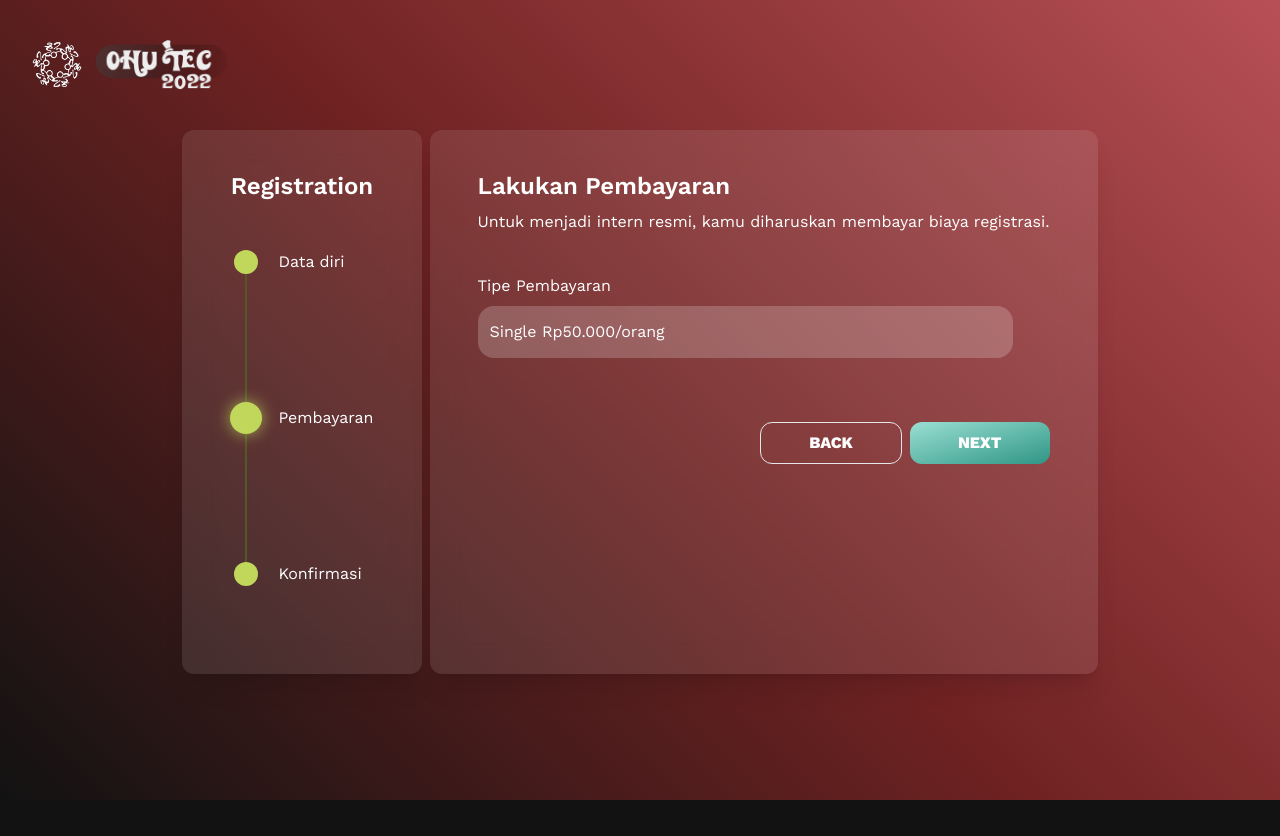
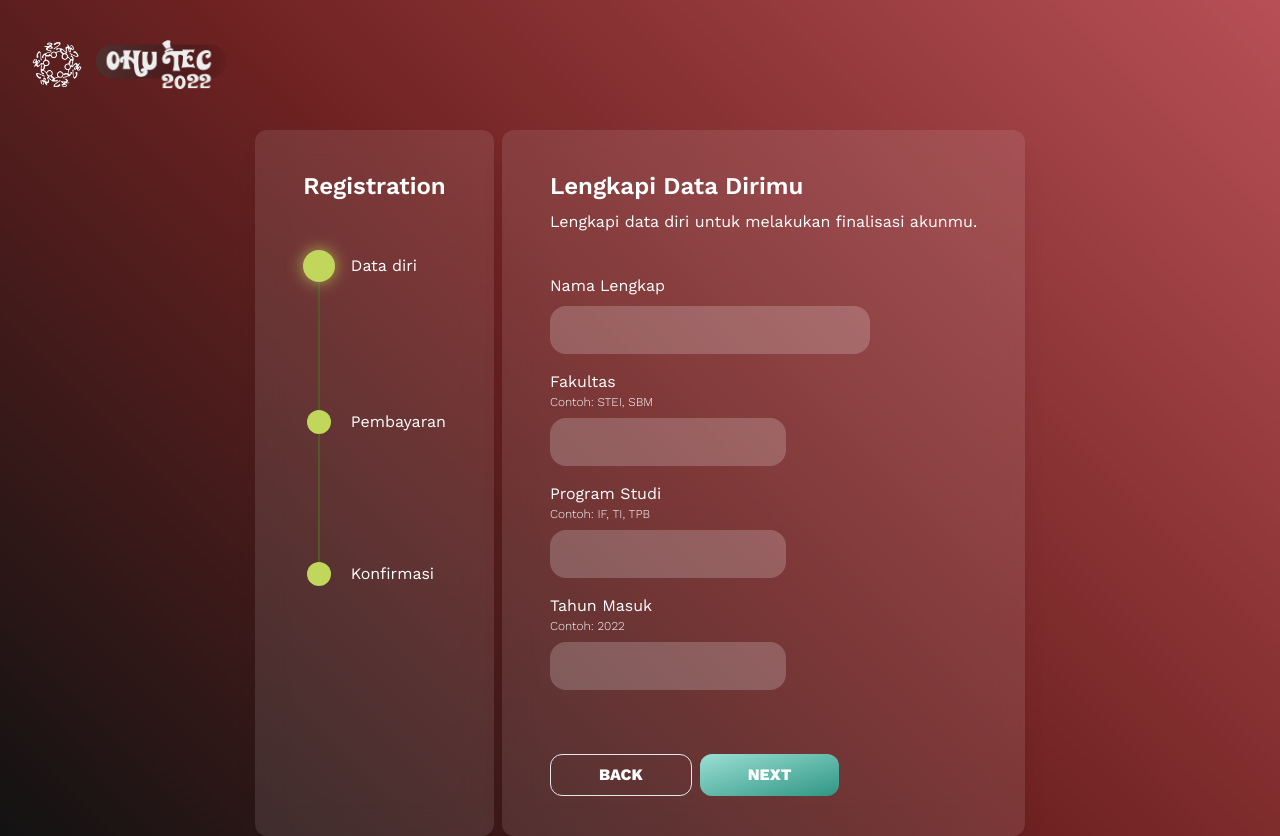
Before and after one commit to TECInternship/Frontend, a Next.js app: page /personal-data in a window 1280 px wide. Before the commit the page ends 800 px from the top, so only its background shows below. Built offline with nearby package versions, Linux system fonts and the light colour scheme.

Commit message:
connect edit user and create payment api

```diff
--- a/components/Auth/Login.js
+++ b/components/Auth/Login.js
@@ -18,7 +18,7 @@ const Login = ({ onClick }) => {
         `http://localhost:4000/api/login/?email=${email}&password=${password}`
       )
       .then((res) => {
-        localStorage.setItem("user", JSON.stringify(res.data));
+        localStorage.setItem("user", res.data._id);
         router.push("/");
       })
       .catch((err) => {
@@ -61,17 +61,17 @@ const Login = ({ onClick }) => {
           </span>
         </p>
       </div>
-      <div className="text-center py-6 mb-6 space-x-2">
+      <div className="flex flex-row-reverse text-center py-6 mb-6 gap-2">
+        <input
+          type="submit"
+          value="LOGIN"
+          className="px-12 py-2 rounded-xl text-md font-bold bg-gradient-to-br from-[#9ADFD3] to-[#2F9685] cursor-pointer"
+        />
         <Link href="/">
           <button className="px-12 py-2 rounded-xl text-md font-bold border cursor-pointer">
             Back
           </button>
         </Link>
-        <input
-          type="submit"
-          value="LOGIN"
-          className="px-12 py-2 rounded-xl text-md font-bold bg-gradient-to-br from-[#9ADFD3] to-[#2F9685] cursor-pointer"
-        />
       </div>
     </form>
   );
--- a/components/Auth/Register.js
+++ b/components/Auth/Register.js
@@ -6,7 +6,6 @@ import { useRouter } from "next/router";
 const Register = ({ onClick }) => {
   const router = useRouter();
 
-  const [route, setRoute] = useState();
   const [email, setEmail] = useState("");
   const [password, setPassword] = useState("");
   const [konfirmasi, setKonfirmasi] = useState("");
@@ -33,7 +32,7 @@ const Register = ({ onClick }) => {
             password,
           })
           .then((res) => {
-            localStorage.setItem("user", JSON.stringify(res.data));
+            localStorage.setItem("user", res.data._id);
             router.push("/personal-data");
             // window.location.reload();
           })
--- a/components/Auth/Register1.js
+++ b/components/Auth/Register1.js
@@ -1,10 +1,57 @@
-import React from "react";
+import React, { useState, useEffect } from "react";
 import Card from "../Card";
 import Link from "next/link";
+import axios from "axios";
 
-export default function Register1(props) {
+export default function Register1({ setActive, name, setName }) {
+  const [fakultas, setFakultas] = useState("");
+  const [jurusan, setJurusan] = useState("");
+  const [tahunMasuk, setTahunMasuk] = useState("");
+  const [userId, setUserId] = useState("");
+  const [user, setUser] = useState("");
+
+  useEffect(() => {
+    setUserId(localStorage.getItem("user"));
+  }, []);
+
+  useEffect(() => {
+    if (localStorage.getItem("user")) {
+      axios
+        .get(
+          `http://localhost:4000/api/get-user/?_id=${localStorage.getItem(
+            "user"
+          )}`
+        )
+        .then((res) => {
+          setUser(res.data);
+          setName(res.data.name);
+          setFakultas(res.data.fakultas);
+          setJurusan(res.data.jurusan);
+          setTahunMasuk(res.data.tahunMasuk);
+        })
+        .catch((err) => console.log(err));
+    }
+  }, []);
+
+  const handleSubmit = (e) => {
+    e.preventDefault();
+
+    axios
+      .post("http://localhost:4000/api/edit-user", {
+        _id: userId,
+        name,
+        fakultas,
+        jurusan,
+        tahunMasuk,
+      })
+      .then((res) => {
+        setActive("2");
+      })
+      .catch((err) => console.log(err));
+  };
+
   return (
-    <form className="px-12 py-10" onSubmit={() => props.setActive("2")}>
+    <form className="px-12 py-10" onSubmit={handleSubmit}>
       <h1 className="text-2xl font-semibold">Lengkapi Data Dirimu</h1>
       <h2 className="mt-2">
         Lengkapi data diri untuk melakukan finalisasi akunmu.
@@ -15,8 +62,8 @@ export default function Register1(props) {
       <input
         type="text"
         className="mt-2 w-3/4 p-3 rounded-2xl bg-white/20 backdrop-blur-none outline-none"
-        value={props.name}
-        onChange={(e) => props.setName(e.target.value)}
+        value={name}
+        onChange={(e) => setName(e.target.value)}
         required
       />
 
@@ -26,8 +73,8 @@ export default function Register1(props) {
       <input
         type="text"
         className="mt-2 p-3 rounded-2xl bg-white/20 backdrop-blur-none outline-none"
-        value={props.fakultas}
-        onChange={(e) => props.setFakultas(e.target.value)}
+        value={fakultas}
+        onChange={(e) => setFakultas(e.target.value)}
         required
       />
 
@@ -37,8 +84,8 @@ export default function Register1(props) {
       <input
         type="text"
         className="mt-2 p-3 rounded-2xl bg-white/20 backdrop-blur-none outline-none"
-        value={props.jurusan}
-        onChange={(e) => props.setJurusan(e.target.value)}
+        value={jurusan}
+        onChange={(e) => setJurusan(e.target.value)}
         required
       />
 
@@ -48,21 +95,21 @@ export default function Register1(props) {
       <input
         type="text"
         className="mt-2 p-3 rounded-2xl bg-white/20 backdrop-blur-none outline-none"
-        value={props.tahunMasuk}
-        onChange={(e) => props.setTahunMasuk(e.target.value)}
+        value={tahunMasuk}
+        onChange={(e) => setTahunMasuk(e.target.value)}
         required
       />
-      <div className="mt-16 flex justify-end gap-2">
+      <div className="mt-16 flex flex-row-reverse justify-end gap-2">
+        <input
+          type={"submit"}
+          value="NEXT"
+          className="px-12 py-2 rounded-xl text-md font-bold bg-gradient-to-br from-[#9ADFD3] to-[#2F9685] cursor-pointer"
+        />
         <Link href="/auth">
           <button className="px-12 py-2 rounded-xl text-md font-bold border">
             BACK
           </button>
         </Link>
-        <input
-          type={"submit"}
-          value="NEXT"
-          className="px-12 py-2 rounded-xl text-md font-bold bg-gradient-to-br from-[#9ADFD3] to-[#2F9685] cursor-pointer"
-        />
       </div>
     </form>
   );
--- a/components/Auth/Register2.js
+++ b/components/Auth/Register2.js
@@ -1,54 +1,84 @@
 import React, { useState, useEffect } from "react";
 import Link from "next/link";
+import axios from "axios";
 
-export default function Register2(props) {
+export default function Register2({ setActive, name }) {
+  const [method, setMethod] = useState("");
   const [teman1, setTeman1] = useState("");
   const [email1, setEmail1] = useState("");
   const [teman2, setTeman2] = useState("");
   const [email2, setEmail2] = useState("");
 
+  const handleChange = (e) => {
+    setMethod(e.target.value);
+    setTeman1("");
+    setEmail1("");
+    setTeman2("");
+    setEmail2("");
+  };
+
   useEffect(() => {
-    props.setTeman([
+    axios
+      .get(`http://localhost:4000/api/get-payment/?pembayar=${name}`)
+      .then((res) => {
+        setMethod(res.data.method);
+        setTeman1(res.data.teman[0].name);
+        setEmail1(res.data.teman[0].email);
+        setTeman2(res.data.teman[1].name);
+        setEmail2(res.data.teman[1].email);
+      })
+      .catch((err) => console.log(err));
+  }, []);
+
+  const handleSubmit = (e) => {
+    e.preventDefault();
+
+    axios
+      .post("http://localhost:4000/api/payment", {
+        pembayar: name,
+        method,
+        teman: [
           { name: teman1, email: email1 },
           { name: teman2, email: email2 },
-    ]);
-    console.log(props.teman);
-  }, [teman1, teman2, email1, email2]);
-
-  const handleChange = (e) => {
-    props.setMethod(e.target.value);
-    setTeman1("");
-    setTeman2("");
+        ],
+      })
+      .then((res) => {
+        setActive("3");
+        setMethod(res.data.method);
+        // window.location.reload();
+      })
+      .catch((err) => alert("Invalid email!"));
   };
 
   return (
-    <form className="px-12 py-10" onSubmit={() => props.setActive("3")}>
-      <div className="text-2xl font-semibold">Lakukan Pembayaran</div>
-      <div className="mt-2">
+    <form className="px-12 py-10" onSubmit={handleSubmit}>
+      <h1 className="text-2xl font-semibold">Lakukan Pembayaran</h1>
+      <h2 className="mt-2">
         Untuk menjadi intern resmi, kamu diharuskan membayar biaya registrasi.
-      </div>
-      <div className="mt-10">Tipe Pembayaran</div>
-      <div className="mb-3 xl:w-96">
+      </h2>
+
+      {/* Tipe Pembayaran */}
+      <h2 className="mt-10">Tipe Pembayaran</h2>
       <select
-          className="form-select appearance-none block mt-2 w-[535px] h-[52px] px-3 py-1.5 text-white bg-white/20 backdrop-blur-none rounded-2xl transition ease-in-out m-0focus:text-gray-700 focus:border-blue-600 focus:outline-none"
+        className="block mt-2 w-full p-3 text-white bg-white/20 backdrop-blur-none rounded-2xl transition ease-in-out focus:outline-none"
         required
         onChange={handleChange}
       >
-          <option value={1} className="text-black">
+        <option selected={method === "1"} value={1} className="text-black">
           Single Rp50.000/orang
         </option>
-          <option value={2} className="text-black">
+        <option selected={method === "2"} value={2} className="text-black">
           Double Rp40.000/orang{" "}
         </option>
-          <option value={3} className="text-black">
+        <option selected={method === "3"} value={3} className="text-black">
           Triple Rp35.000/orang
         </option>
       </select>
-      </div>
-      {props.method > 1 && (
+
+      {method > 1 && (
         <>
           {/* Nama Teman 1 */}
-          <h1 className="mt-4">Nama Teman 1</h1>
+          <h2 className="mt-4">Nama Teman 1</h2>
           <input
             type="text"
             className="mt-2 w-3/4 p-3 rounded-2xl bg-white/20 backdrop-blur-none outline-none"
@@ -58,7 +88,7 @@ export default function Register2(props) {
           />
 
           {/* Email Teman 1 */}
-          <h1 className="mt-4">Email Teman 1</h1>
+          <h2 className="mt-4">Email Teman 1</h2>
           <input
             type="text"
             className="mt-2 w-3/4 p-3 rounded-2xl bg-white/20 backdrop-blur-none outline-none"
@@ -68,10 +98,10 @@ export default function Register2(props) {
           />
         </>
       )}
-      {props.method > 2 && (
+      {method > 2 && (
         <>
           {/* Nama Teman 2 */}
-          <h1 className="mt-4">Nama Teman 2</h1>
+          <h2 className="mt-4">Nama Teman 2</h2>
           <input
             type="text"
             className="mt-2 w-3/4 p-3 rounded-2xl bg-white/20 backdrop-blur-none outline-none"
@@ -81,7 +111,7 @@ export default function Register2(props) {
           />
 
           {/* Email Teman 2 */}
-          <h1 className="mt-4">Email Teman 2</h1>
+          <h2 className="mt-4">Email Teman 2</h2>
           <input
             type="text"
             className="mt-2 w-3/4 p-3 rounded-2xl bg-white/20 backdrop-blur-none outline-none"
@@ -92,18 +122,18 @@ export default function Register2(props) {
         </>
       )}
 
-      <div className="mt-16 flex justify-end gap-2">
-        <button
-          className="px-12 py-2 rounded-xl text-md font-bold border"
-          onClick={() => props.setActive("1")}
-        >
-          BACK
-        </button>
+      <div className="mt-16 flex flex-row-reverse justify-end gap-2">
         <input
           type={"submit"}
           value="NEXT"
           className="px-12 py-2 rounded-xl text-md font-bold bg-gradient-to-br from-[#9ADFD3] to-[#2F9685] cursor-pointer"
         />
+        <button
+          className="px-12 py-2 rounded-xl text-md font-bold border"
+          onClick={() => setActive("1")}
+        >
+          BACK
+        </button>
       </div>
     </form>
   );
--- a/components/Auth/Register3.js
+++ b/components/Auth/Register3.js
@@ -16,21 +16,21 @@ const Register3 = (props) => {
       <input
         className="mt-2 w-1/2 px-3 py-1.5 rounded-2xl bg-white/20 backdrop-blur-none outline-none"
         type="file"
-        required
-        value={props.file}
-        onChange={(e) => props.setFile(e.target.value)}
+        // required
+        value={props.bukti}
+        onChange={(e) => props.setBukti(e.target.value)}
       />
 
       <div className="mt-16 flex justify-end gap-2">
         <button
           className="px-12 py-2 rounded-xl text-md font-bold border"
-          onClick={() => props.setActive("1")}
+          onClick={() => props.setActive("2")}
         >
           BACK
         </button>
         <input
           type={"submit"}
-          value="NEXT"
+          value="FINISH"
           className="px-12 py-2 rounded-xl text-md font-bold bg-gradient-to-br from-[#9ADFD3] to-[#2F9685] cursor-pointer"
         />
       </div>
--- a/components/Navbar.js
+++ b/components/Navbar.js
@@ -1,7 +1,6 @@
 import React from "react";
 import Image from "next/image";
 import Link from "next/link";
-import { useRouter } from "next/router";
 
 const Navbar = ({ user, logout }) => {
   return (
--- a/pages/index.js
+++ b/pages/index.js
@@ -16,7 +16,7 @@ export default function Home() {
   const [route, setRoute] = useState();
 
   useEffect(() => {
-    setUser(JSON.parse(localStorage.getItem("user")));
+    setUser(localStorage.getItem("user"));
   }, []);
 
   const logout = () => {
--- a/pages/personal-data/index.js
+++ b/pages/personal-data/index.js
@@ -7,14 +7,9 @@ import Image from "next/image";
 import Link from "next/link";
 
 const PersonalData = () => {
-  const [active, setActive] = useState("2");
   const [name, setName] = useState("");
-  const [fakultas, setFakultas] = useState("");
-  const [jurusan, setJurusan] = useState("");
-  const [tahunMasuk, setTahunMasuk] = useState("");
-  const [teman, setTeman] = useState([]);
-  const [method, setMethod] = useState("");
-  const [file, setFile] = useState("");
+  const [active, setActive] = useState("1");
+  const [bukti, setBukti] = useState("");
 
   return (
     <div className="flex justify-center min-h-screen">
@@ -63,27 +58,15 @@ const PersonalData = () => {
 
           <div className="bg-white/10 backdrop-blur-lg rounded-xl shadow-xl">
             {active === "1" ? (
-              <Register1
+              <Register1 setActive={setActive} name={name} setName={setName} />
+            ) : active === "2" ? (
+              <Register2 setActive={setActive} name={name} />
+            ) : (
+              <Register3
                 setActive={setActive}
-                setName={setName}
-                name={name}
-                fakultas={fakultas}
-                setFakultas={setFakultas}
-                jurusan={jurusan}
-                setJurusan={setJurusan}
-                tahunMasuk={tahunMasuk}
-                setTahunMasuk={setTahunMasuk}
+                bukti={bukti}
+                setBukti={setBukti}
               />
-            ) : active === "2" ? (
-              <Register2
-                setActive={setActive}
-                teman={teman}
-                setTeman={setTeman}
-                method={method}
-                setMethod={setMethod}
-              />
-            ) : (
-              <Register3 setActive={setActive} file={file} setFile={setFile} />
             )}
           </div>
         </div>
```
Lines whose indentation alone changed are shown as unchanged.
